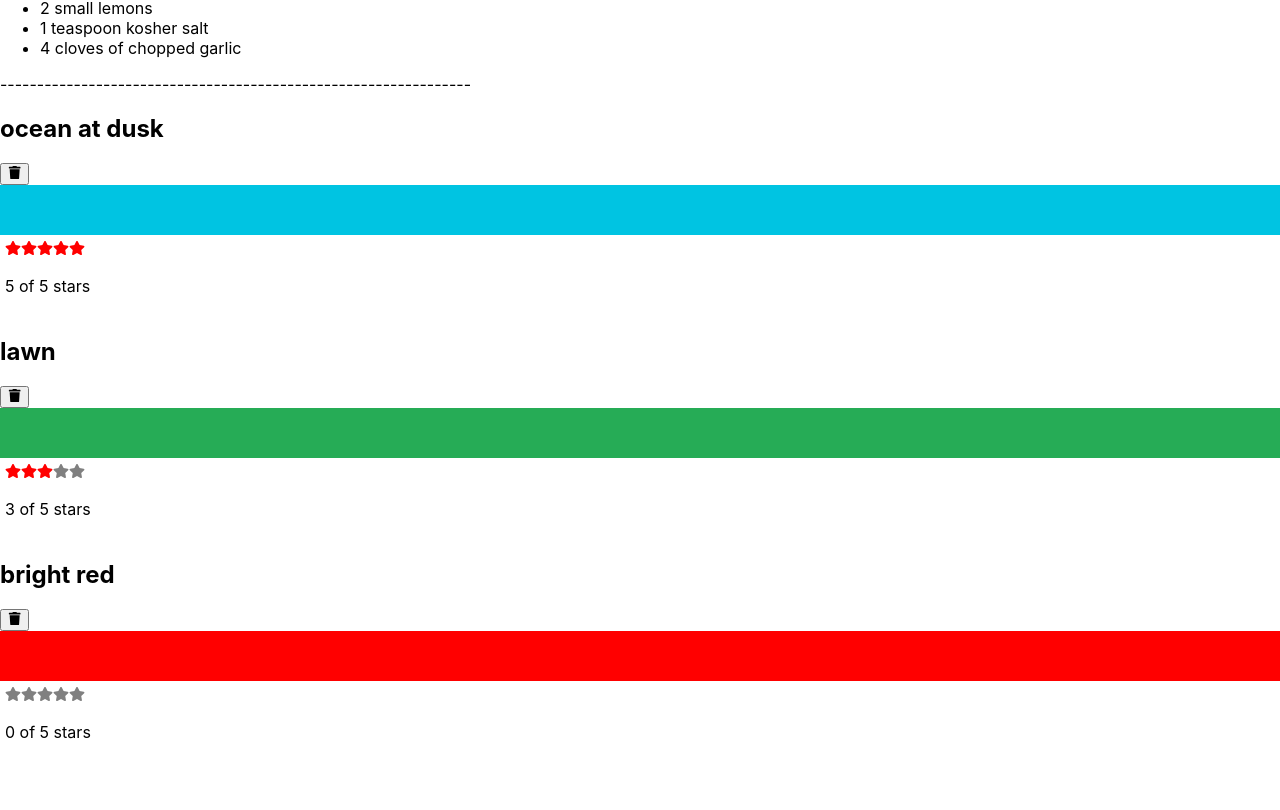
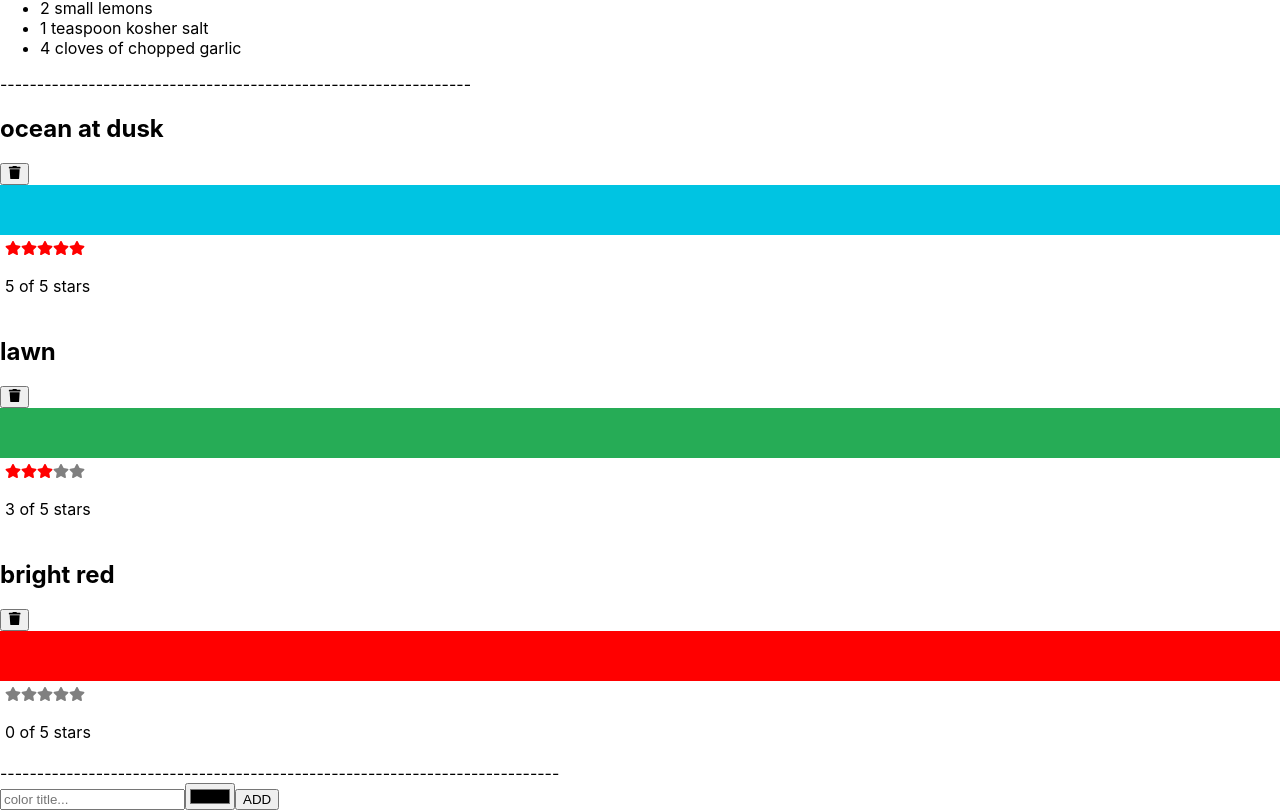
Before and after one commit to prajwalr308/React-tutorials-, a React (Create React App) app: page / in a window 1280 px wide. Shown: the part 509-1319 px from the top of the page. Before the commit the page ends 1272 px from the top, so only its background shows below. Built offline with nearby package versions, Linux system fonts and the light colour scheme.

Commit message:
color selector

```diff
--- a/src/App.js
+++ b/src/App.js
@@ -9,6 +9,8 @@ import Lesson3 from "./lessons/Lesson3/Lesson3";
 import StarRating from "./lessons/Lesson5/StarRating";
 import ColorList from "./lessons/Lesson6/ColorList";
 import colorData from "./lessons/Lesson6/color-data";
+import AddColorForm from "./lessons/Lesson6/AddColorForm";
+import {v4} from 'uuid'
 
 function App() {
   const [colors, setColors] = useState(colorData)
@@ -33,6 +35,22 @@ function App() {
         setColors(newColors);
         }}
       />
+      <AddColorForm
+      onNewColor={(title, color) => {
+        const newColors=[
+    ...colors,{
+      id:v4(),
+      rating:0,
+      title,
+      color,
+    }
+  ]
+
+
+setColors(newColors);
+      }
+    }
+      />
     </div>
   );
 }
--- a/src/lessons/Lesson6/ColorList.js
+++ b/src/lessons/Lesson6/ColorList.js
@@ -8,6 +8,7 @@ export default function ColorList({ colors = [], onRemoveColor = f => f,onRateCo
       {colors.map((color) => (
         <Color key={color.id} {...color} onRemove={onRemoveColor} onRate={onRateColor} />
       ))}
+      ----------------------------------------------------------------------------
     </div>
   );
 }
```
